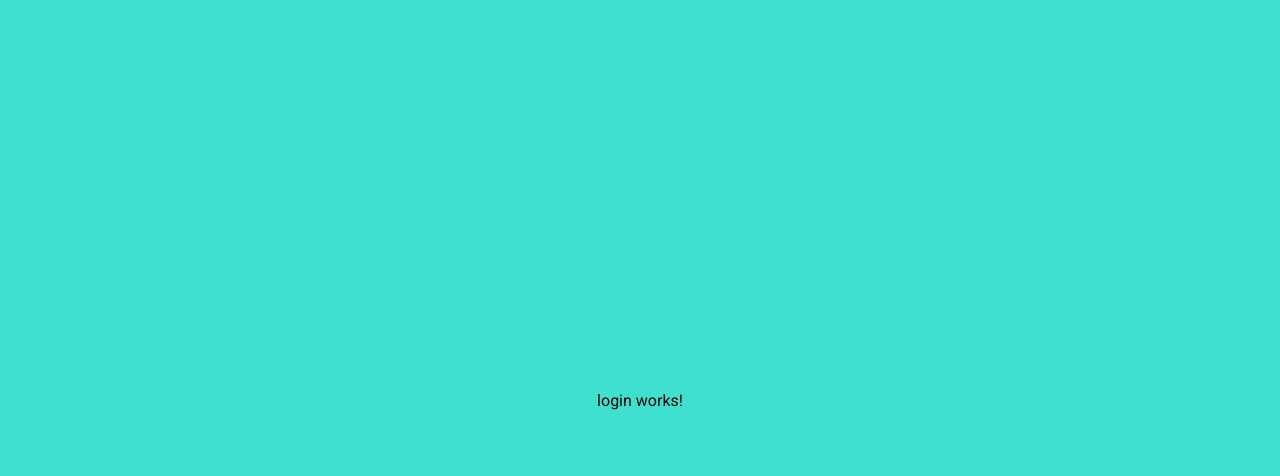
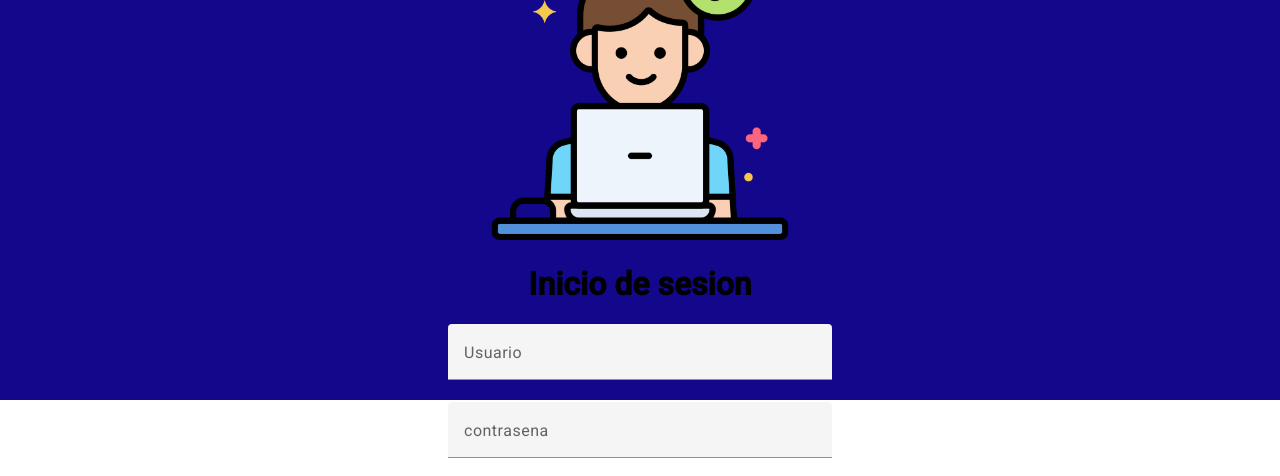
Before and after one commit to jess026p/FacturacionElectronica2.0, an Angular app in the folder front/: page / in a window 1280 px wide. Shown: the top 476 px of the page. Built offline with nearby package versions, Linux system fonts and the light colour scheme.

Commit message:
creacion de login

```diff
--- a/front/src/app/components/login/login.component.html
+++ b/front/src/app/components/login/login.component.html
@@ -1,2 +1,21 @@
 
-<div class="body"><p>login works!</p></div>
+<div class="body">
+    <div class="login">
+        <img src="../../../assets/img/trabajando.png" width="50%">
+
+
+    <h1>Inicio de sesion</h1>
+    <mat-form-field class="ancho">
+        <mat-label >
+            Usuario
+        </mat-label>
+        <input matInput>
+      </mat-form-field>
+      <mat-form-field class="ancho"  appearence="fill">
+        <mat-label >contrasena</mat-label>
+        <input matInput>
+      </mat-form-field>
+
+    </div>
+
+</div>
--- a/front/src/app/components/login/login.component.scss
+++ b/front/src/app/components/login/login.component.scss
@@ -1,8 +1,17 @@
 
 .body{display: flex;
     justify-content: center;
-    height: 100%;
+    height: 50%;
     align-items: center;
-    background-color: turquoise;
+    background-color: rgb(19, 8, 140);
 
 }
+.login{
+    width: 50%;
+    max-width: 3330px;
+    text-align: center;
+
+}
+.ancho {
+   width: 60%;
+  }
```
Also changed, not shown: front/src/app/app.module.ts (+5 -2 lines).
